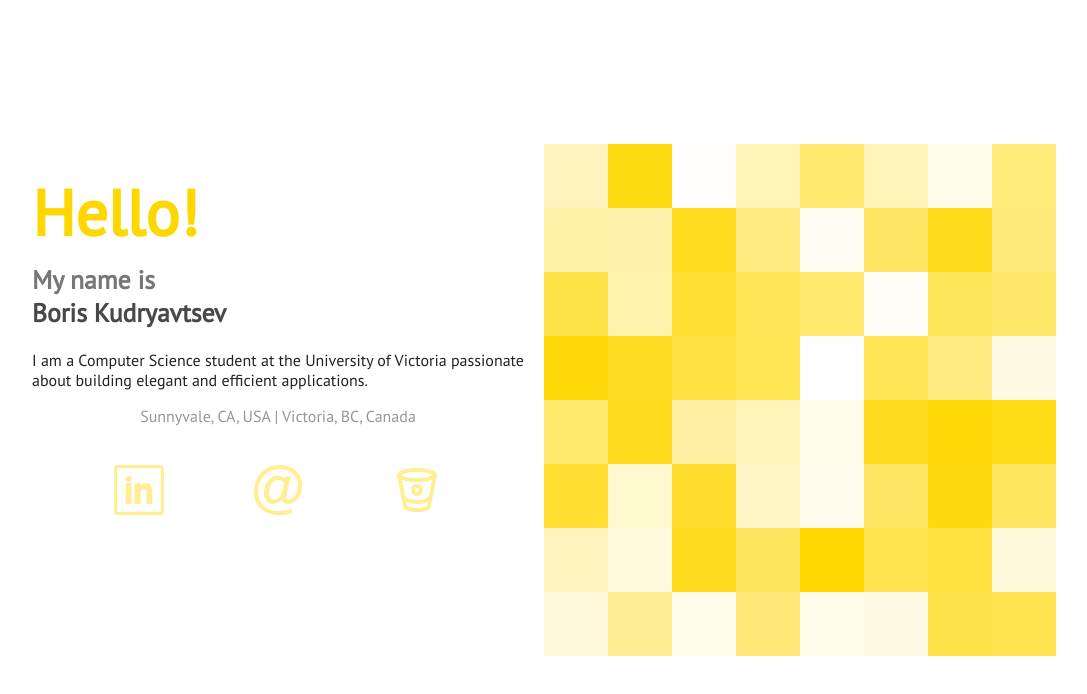
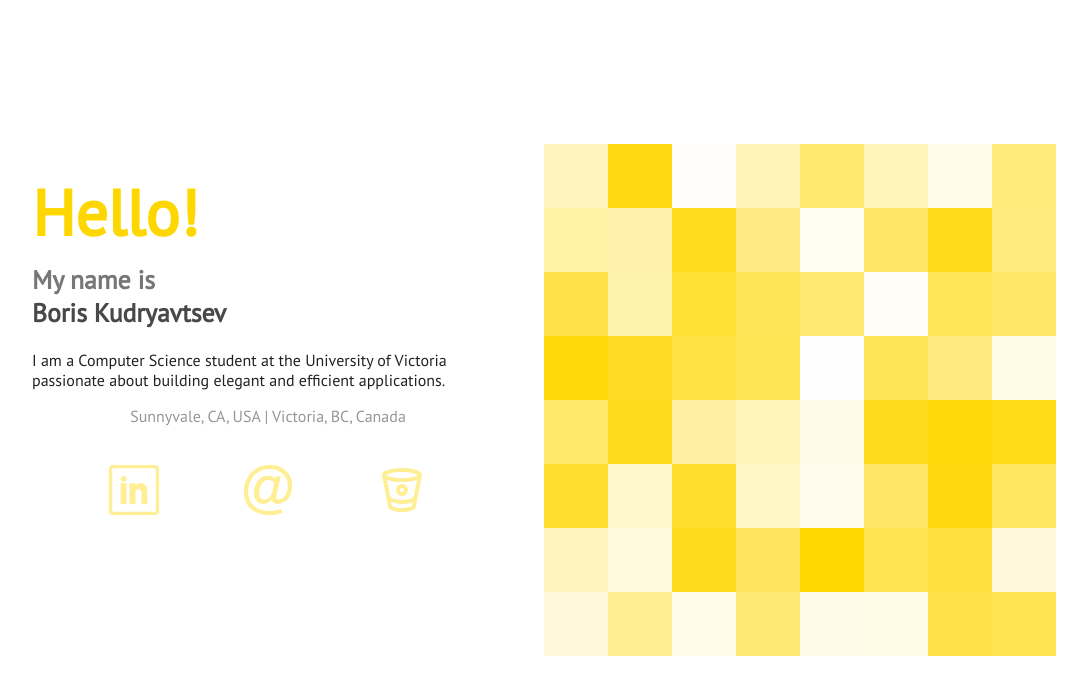
Before and after one commit to bkudryavtsev/bkud.dev, a React (Vite) app: page / in a window 1280 px wide. Shown: the top 694 px of the page, without its empty margins (96-1183 px from the left). Built offline with nearby package versions, Linux system fonts and the light colour scheme.

Commit message:
Add padding

```diff
--- a/src/Summary/summary.css
+++ b/src/Summary/summary.css
@@ -1,5 +1,5 @@
 .summary {
-  padding: 20px 20px 20px 0;
+  padding: 20px 40px 20px 0;
   overflow-y: scroll;
   overflow-x: hidden;
 }
```
